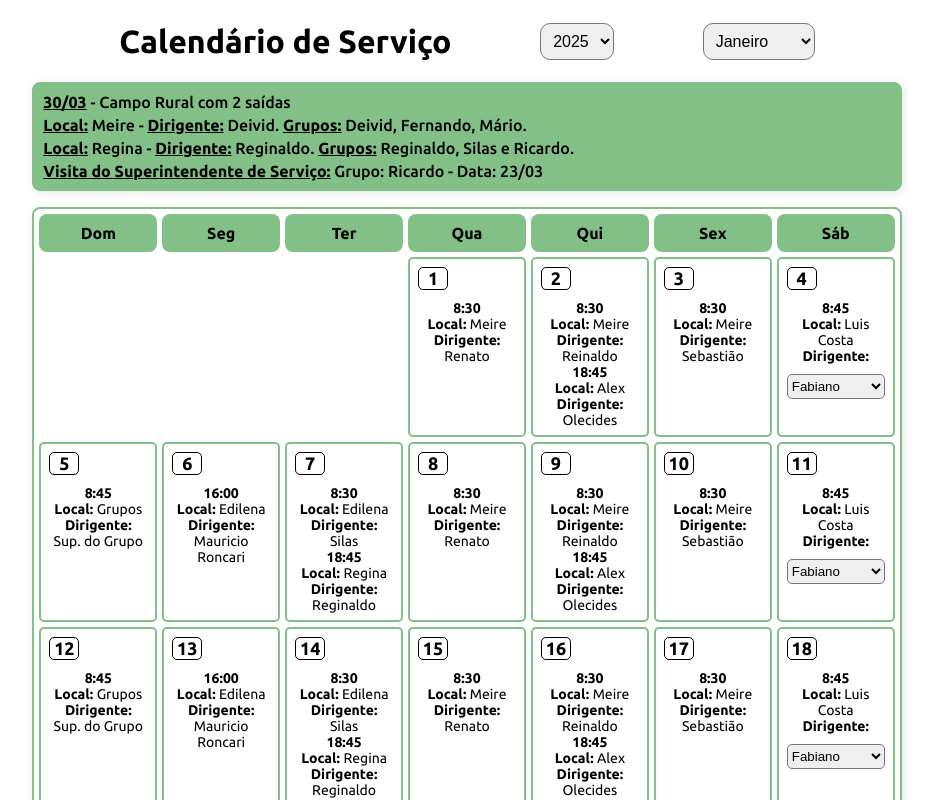
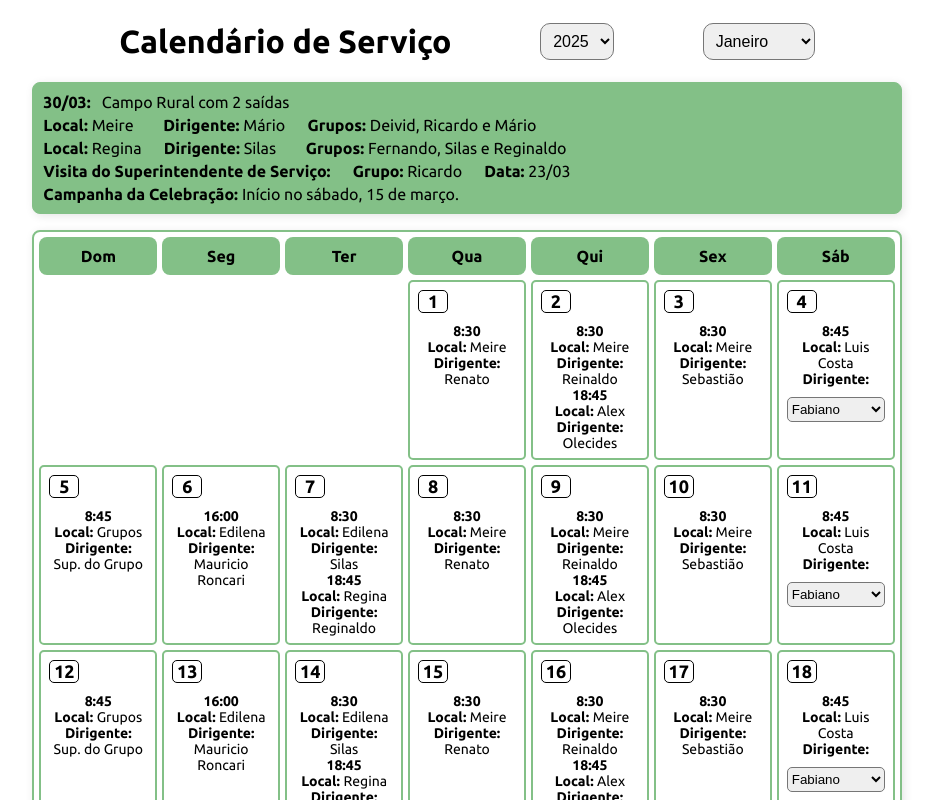
Before and after one commit to MarioCarlaibe/calendar-react-2025, a React (Vite) app: page / in a window 1280 px wide. Shown: the top 800 px of the page, without its empty margins (173-1108 px from the left). Built offline with nearby package versions, Linux system fonts and the light colour scheme.

Commit message:
ajustes nas anotações e espaçamentos

```diff
--- a/src/pages/calendar.jsx
+++ b/src/pages/calendar.jsx
@@ -66,18 +66,20 @@ export const Calendar = () => {
     data: "30/03",
 
     localPrimario: "Meire",
-    dirigentePrimario: "Deivid",
-    gruposPrimario: "Deivid, Fernando, Mário",
+    dirigentePrimario: "Mário",
+    gruposPrimario: "Deivid, Ricardo e Mário",
 
     localSecundario: "Regina",
-    dirigenteSecundario: "Reginaldo",
-    gruposSecundario: "Reginaldo, Silas e Ricardo",
+    dirigenteSecundario: "Silas",
+    gruposSecundario: "Fernando, Silas e Reginaldo",
 
     visitaSsGrupo: "Ricardo",
     visitaSsData: "23/03",
+
+    campanhas: "",
   }
 
-  const driverSaturday = ["Fabiano", "Adeir", "Felipe", "Fernando", "Olecides", "Silas", "Luis Costa"]
+  const driverSaturday = ["Fabiano", "Adeir", "Felipe", "Fernando", "Olecides", "Silas", "Luis Costa", "Mário"]
 
   return (
     <Body>
@@ -107,16 +109,27 @@ export const Calendar = () => {
         </Controls>
         <Annotations>
           <p>
-            <strong><u>{customAnnotations.data}</u></strong> - Campo Rural com 2 saídas
+            <strong>{customAnnotations.data}:</strong>  &nbsp; Campo Rural com 2 saídas
           </p>
           <p>
-            <strong><u>Local:</u> </strong>{customAnnotations.localPrimario} - <strong><u>Dirigente:</u> </strong>
-            {customAnnotations.dirigentePrimario}. <strong><u>Grupos:</u></strong> {customAnnotations.gruposPrimario}.
+            <strong>Local: </strong>{customAnnotations.localPrimario} &nbsp; &nbsp; &nbsp; &nbsp;
+            <strong>Dirigente: </strong>{customAnnotations.dirigentePrimario} &nbsp; &nbsp; &nbsp;
+            <strong>Grupos: </strong>{customAnnotations.gruposPrimario}
           </p>
           <p>
-            <strong><u>Local:</u> </strong>{customAnnotations.localSecundario} - <strong><u>Dirigente:</u> </strong>{customAnnotations.dirigenteSecundario}. <strong><u>Grupos:</u></strong> {customAnnotations.gruposSecundario}.
+            <strong>Local: </strong>{customAnnotations.localSecundario} &nbsp; &nbsp; &nbsp;
+            <strong>Dirigente: </strong>{customAnnotations.dirigenteSecundario} &nbsp; &nbsp; &nbsp; &nbsp;
+            <strong>Grupos: </strong>{customAnnotations.gruposSecundario}
           </p>
-          <p><strong><u>Visita do Superintendente de Serviço:</u></strong> Grupo: {customAnnotations.visitaSsGrupo} - Data: {customAnnotations.visitaSsData}</p>
+          <p>
+            <strong>Visita do Superintendente de Serviço:</strong> &nbsp; &nbsp; &nbsp;
+            <strong>Grupo:</strong> {customAnnotations.visitaSsGrupo} &nbsp; &nbsp; &nbsp;
+            <strong>Data:</strong> {customAnnotations.visitaSsData}
+          </p>
+          {/* Campanhas especiais */}
+          <p>
+            <strong>Campanha da Celebração: </strong> Início no sábado, 15 de março.
+          </p>
         </Annotations>
         <CalendarContainer>
           <Grid>
@@ -164,7 +177,7 @@ export const Calendar = () => {
 
 const Body = styled.div`
   font-family: "Ubuntu", sans-serif;
-  font-weight: 500;
+  font-weight: 400;
   display: flex;
   justify-content: center;
   background-color: #ffffff;
```
Also changed, not shown: src/anotações/Revezamento.txt.
